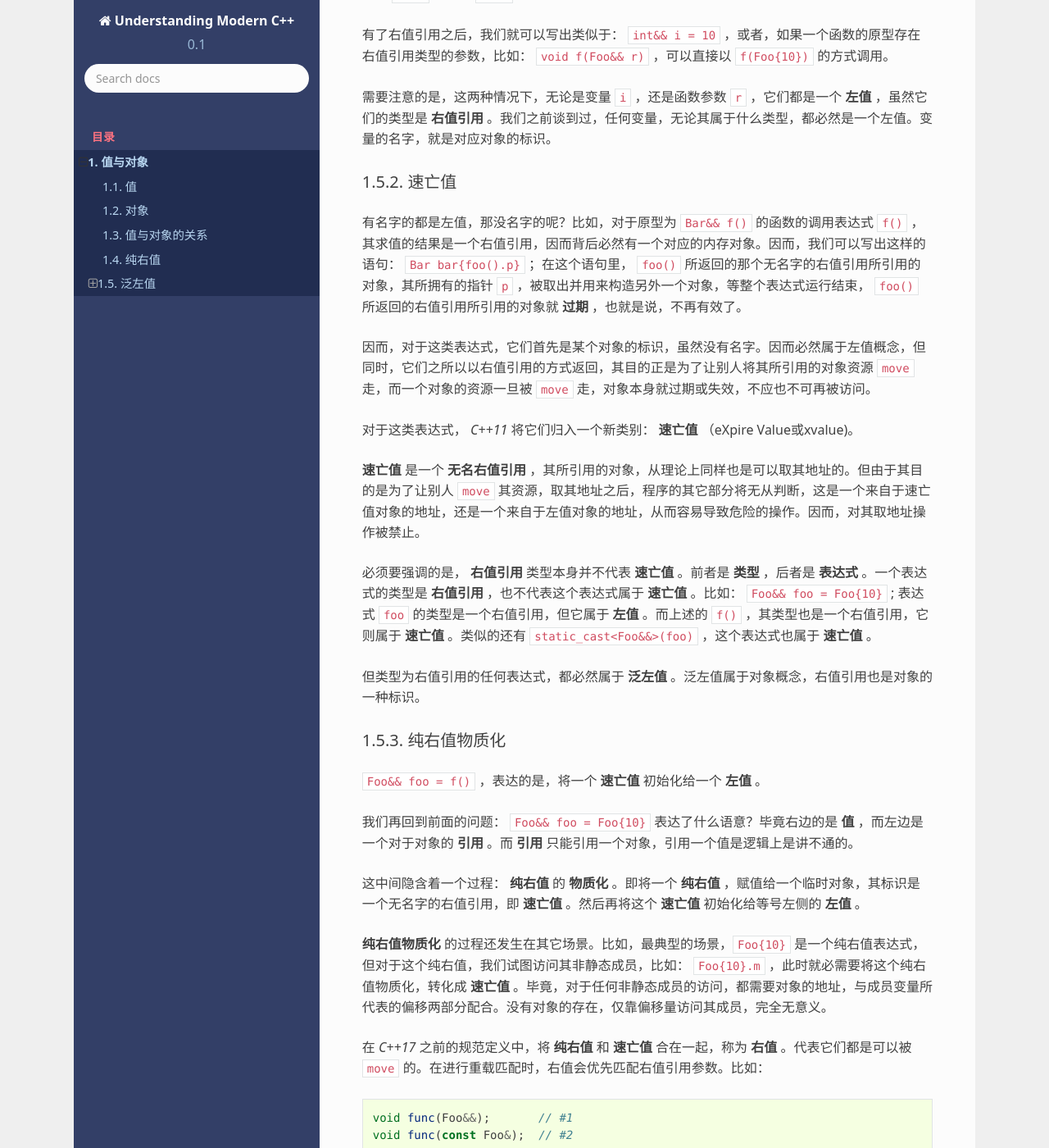
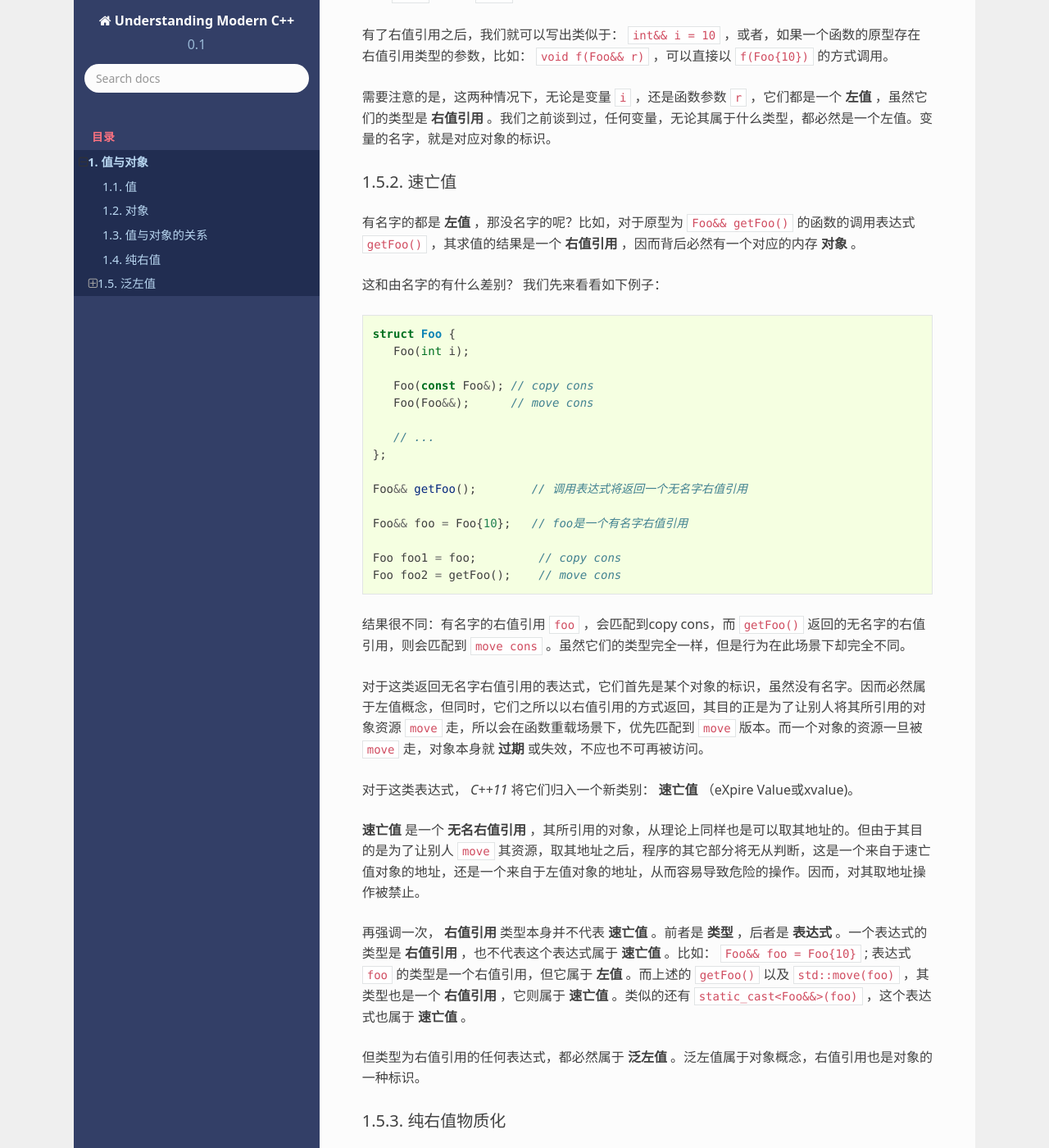
Before and after one commit to godsme/understand_modern_cpp, a Sphinx documentation site: the page built from docs/source/value-category.rst, in a window 1280 px wide and 1400 px high, scrolled down 3444 px. Shown: the whole window at 82% size. Built offline with Sphinx 7.4.7 and the Read the Docs theme 2.0.0, drawn with Linux system fonts in a browser that asks for light colours; formulas are drawn with MathJax 3; some of the changed text lies outside the part shown.

Commit message:
refactored

```diff
--- a/docs/source/value-category.rst
+++ b/docs/source/value-category.rst
@@ -117,9 +117,33 @@
 ++++++++++++++++
 
 
-有名字的都是左值，那没名字的呢？比如，对于原型为 ``Bar&& f()`` 的函数的调用表达式 ``f()`` ，其求值的结果是一个右值引用，因而背后必然有一个对应的内存对象。因而，我们可以写出这样的语句： ``Bar bar{foo().p}`` ；在这个语句里， ``foo()`` 所返回的那个无名字的右值引用所引用的对象，其所拥有的指针 ``p`` ，被取出并用来构造另外一个对象，等整个表达式运行结束， ``foo()`` 所返回的右值引用所引用的对象就 **过期** ，也就是说，不再有效了。
+有名字的都是 **左值** ，那没名字的呢？比如，对于原型为 ``Foo&& getFoo()`` 的函数的调用表达式 ``getFoo()`` ，其求值的结果是一个 **右值引用** ，因而背后必然有一个对应的内存 **对象** 。
 
-因而，对于这类表达式，它们首先是某个对象的标识，虽然没有名字。因而必然属于左值概念，但同时，它们之所以以右值引用的方式返回，其目的正是为了让别人将其所引用的对象资源 ``move`` 走，而一个对象的资源一旦被 ``move`` 走，对象本身就过期或失效，不应也不可再被访问。
+这和由名字的有什么差别？ 我们先来看看如下例子：
+
+.. code-block:: c++
+
+   struct Foo {
+      Foo(int i);
+
+      Foo(const Foo&); // copy cons
+      Foo(Foo&&);      // move cons
+
+      // ...
+   };
+
+   Foo&& getFoo();        // 调用表达式将返回一个无名字右值引用
+
+   Foo&& foo = Foo{10};   // foo是一个有名字右值引用
+
+   Foo foo1 = foo;         // copy cons
+   Foo foo2 = getFoo();    // move cons
+
+
+结果很不同：有名字的右值引用 ``foo`` ，会匹配到copy cons，而 ``getFoo()`` 返回的无名字的右值引用，则会匹配到 ``move cons`` 。虽然它们的类型完全一样，但是行为在此场景下却完全不同。
+
+
+对于这类返回无名字右值引用的表达式，它们首先是某个对象的标识，虽然没有名字。因而必然属于左值概念，但同时，它们之所以以右值引用的方式返回，其目的正是为了让别人将其所引用的对象资源 ``move`` 走，所以会在函数重载场景下，优先匹配到 ``move`` 版本。而一个对象的资源一旦被 ``move`` 走，对象本身就 **过期** 或失效，不应也不可再被访问。
 
 
 对于这类表达式， `C++11` 将它们归入一个新类别： **速亡值** （eXpire Value或xvalue)。
@@ -127,7 +151,7 @@
 **速亡值** 是一个 **无名右值引用** ，其所引用的对象，从理论上同样也是可以取其地址的。但由于其目的是为了让别人 ``move`` 其资源，取其地址之后，程序的其它部分将无从判断，这是一个来自于速亡值对象的地址，还是一个来自于左值对象的地址，从而容易导致危险的操作。因而，对其取地址操作被禁止。
 
 
-必须要强调的是， **右值引用** 类型本身并不代表 **速亡值** 。前者是 **类型** ，后者是 **表达式** 。一个表达式的类型是 **右值引用** ，也不代表这个表达式属于 **速亡值** 。比如： ``Foo&& foo = Foo{10}`` ; 表达式 ``foo`` 的类型是一个右值引用，但它属于 **左值** 。而上述的 ``f()`` ，其类型也是一个右值引用，它则属于 **速亡值** 。类似的还有 ``static_cast<Foo&&>(foo)`` ，这个表达式也属于 **速亡值** 。
+再强调一次， **右值引用** 类型本身并不代表 **速亡值** 。前者是 **类型** ，后者是 **表达式** 。一个表达式的类型是 **右值引用** ，也不代表这个表达式属于 **速亡值** 。比如： ``Foo&& foo = Foo{10}`` ; 表达式 ``foo`` 的类型是一个右值引用，但它属于 **左值** 。而上述的 ``getFoo()`` 以及 ``std::move(foo)`` ，其类型也是一个 **右值引用** ，它则属于 **速亡值** 。类似的还有 ``static_cast<Foo&&>(foo)`` ，这个表达式也属于 **速亡值** 。
 
 
 但类型为右值引用的任何表达式，都必然属于 **泛左值** 。泛左值属于对象概念，右值引用也是对象的一种标识。
@@ -171,6 +195,63 @@
 而构造函数的匹配，一个纯右值，永远也无法匹配到 ``move`` 版本。因为 ``Foo foo = Foo{10}`` 与 ``Foo foo{10}`` 等价。而不再是将纯右值进行物质化，得到一个速亡值，然后匹配到 ``move`` 构造函数的过程。只有速亡值，才能匹配到 ``move`` 构造。比如： ``Foo foo = std::move(Foo{10})`` 将会导致 ``move`` 构造的调用。
 
 
+另外，一个表达式是速亡值，并不代表其所引用的对象一定是一个从纯右值物质化的到的临时对象。而是两种可能都存在。比如，如果 ``foo`` 是一个左值， ``std::move(foo)`` 这个速亡值所引用的对象就是一个左值；而 ``std::move(Foo{10})`` 则毫无疑问引用的是一个物质化后的到的临时对象。
+
+所以，**速亡值** 的含义仅仅代表：这个引用所引用的对象，可以被 ``move`` ，尤其是在调用重载函数时，会优先匹配参数类型为右值引用的版本。
+
+
+而一旦将一个物质化后的临时对象赋给一个左值，其生命周期将和左值一样久:
+
+.. code-block:: c++
+
+   {
+      Foo&& foo = Foo{10}; // 临时对象的生命周期被扩展到和foo一样久
+
+      // ...
+   }
+   // 离开scope后，foo生命周期结束，临时对象的周明周期也结束
+
+
+
+
+但一个左值引用变量，本身并不关心所引用对象的生命周期管理，因为那是左值对象自身的职责，比如：
+
+.. code-block:: c++
+
+   Foo foo{10};
+
+   {
+      Foo& rfoo = foo;
+      // ...
+   }
+   // 离开scope后，rfoo生命周期结束，但foo依然存活
+
+
+
+除此之外，一个左值引用变量和右值引用变量，在性质上没有任何区别：
+
+.. code-block:: c++
+
+   Foo&& foo = Foo{10};
+
+   std:: << &foo << std::endl; // 可以取地址
+
+   void f(Foo&);
+
+   f(foo); // 右值引用传递给左值引用
+
+   Foo newFoo = foo; // copy-cons
+
+
+正是因为一个类型为右值引用的左值有其自己明确的生命周期，所以，如果不能规定 ``Foo newFoo = foo`` 表达式自动匹配 ``move cons`` 。而要想让匹配到move，则必须有一种手段来做到，比如强行转换：
+
+.. code-block:: c++
+
+   Foo&& foo = Foo{10};
+
+   Foo obj = static_cast<Foo&&>(foo);
+
+
 .. attention::
    - 所有的表达式都可以归类为 **纯右值** 和 **泛左值** ；
    - 所有的 **纯右值** 都是 **值** 的概念；所有的 **泛左值** 都是 **对象** 的概念；
```
